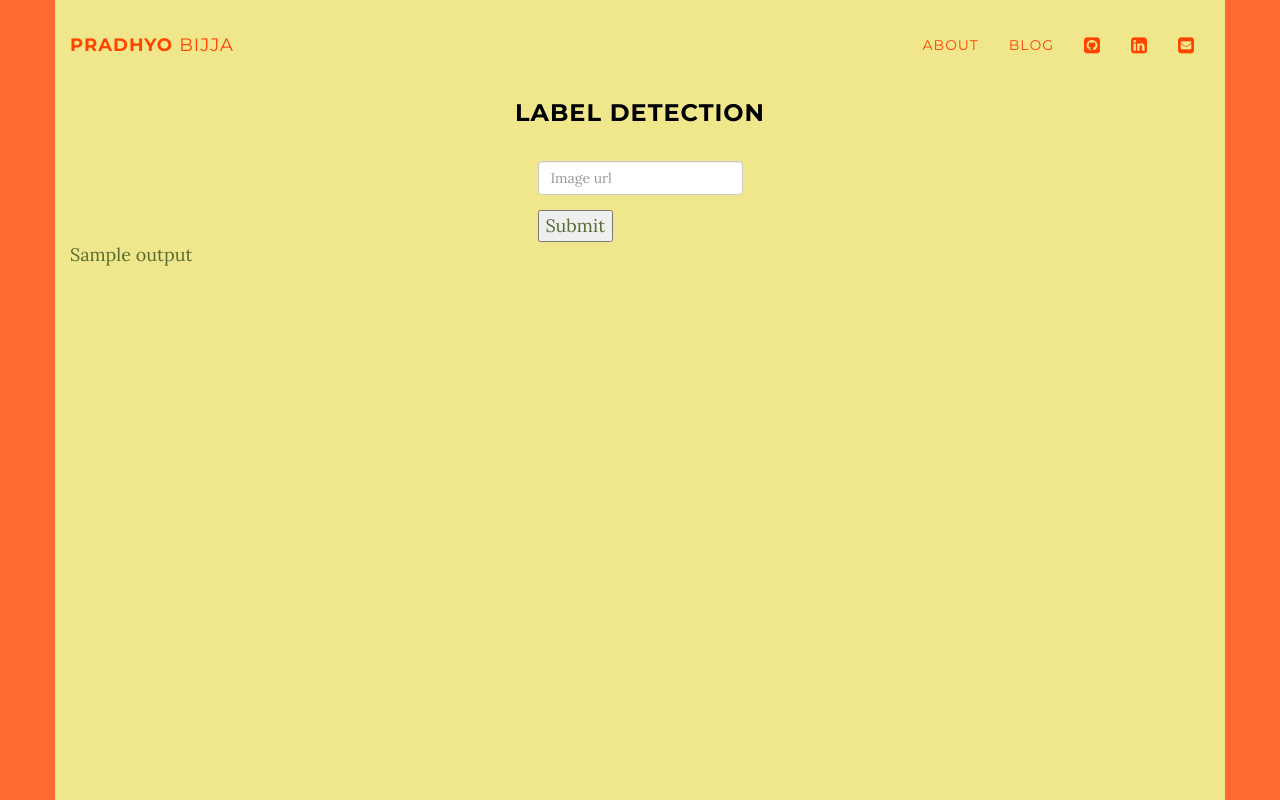
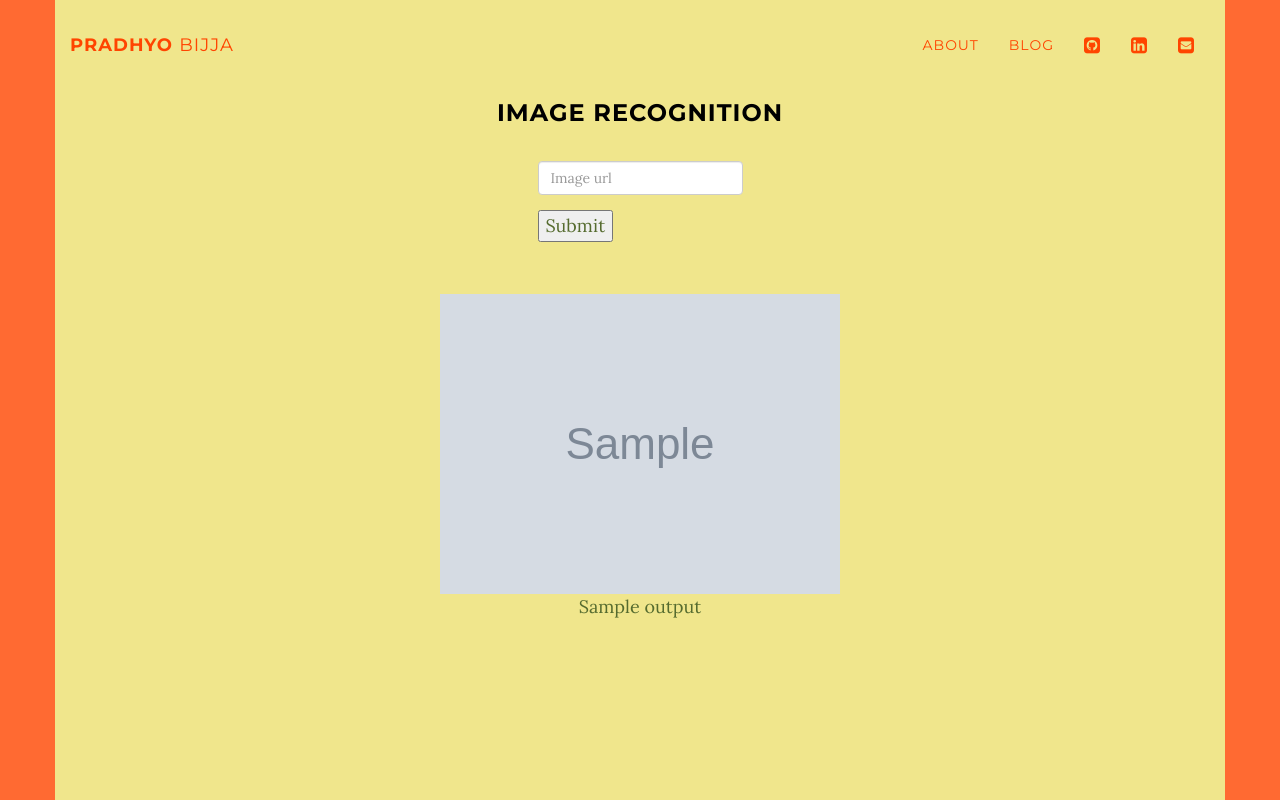
Before and after one commit to Pradhyo/pradhyo-blog, a Python web app: template templates/vision.html in a window 1280 px wide. Run offline with Jinja, Linux system fonts and the light colour scheme; the template is opened without the code that fills it: most values are stand-ins (such as "Sample title", 1, 10 or a date in 2020); grey boxes marked "Sample" are stand-in pictures; some libraries are stand-ins or nearby versions.

Commit message:
UI stuff

```diff
--- a/templates/vision.html
+++ b/templates/vision.html
@@ -2,22 +2,20 @@
 
 {% block content %}
   <section class = "container new_blog content-section full-height">
-  	<h3 class="text-center"> Label detection </h3>
+  	<h3 class="text-center"> Image recognition </h3>
   	<div id="centerdiv" >
 		<form method="post">
 			<div class="form-group">
 				<input type="text" name="url" placeholder="Image url" class="form-control">
 			</div>
-<!--
-			<div class="form-group">
-				<input type="file" name="img" >
-			</div>
-			 -->
 			<input type="submit">
 		</form>
 	</div>
-	<div>
-		{{output}}
+	<div class="text-center">
+		<br />
+		<br />
+		<img src="{{img_url}}" style="max-height:400px;max-width:400px;">
+		<div>{{output}}</div>
 	</div>
   </section>
 
```
Also changed, not shown: vision_handler.py (+6 -6 lines).
